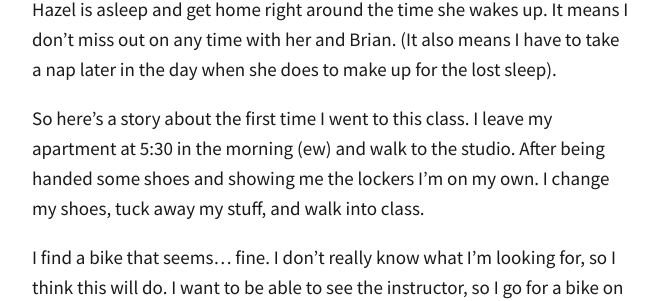
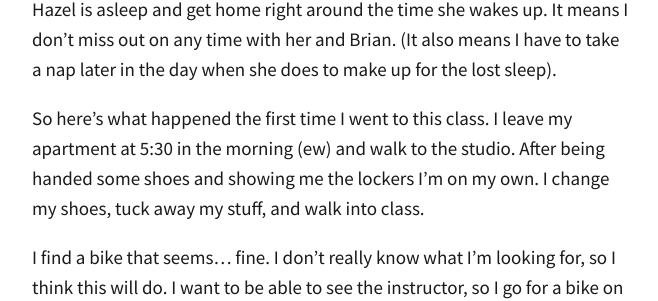
Before and after one commit to totiffany/totiffany.github.io, a Jekyll site: the page built from _posts/2018-08-09-An-Embarassing-Story-And-Trying-New-Things.md, in a window 1280 px wide and 900 px high, scrolled down 520 px. Shown: the part 154-455 px from the top of the window, without its empty margins (308-966 px from the left). Built offline with Jekyll 4.4.1, drawn with Linux system fonts in a browser that asks for light colours; our own code applies the rules of GitHub Pages for plain Markdown files; comment, search, counter and statistics services are not loaded.

Commit message:
Update 2018-08-09-An-Embarassing-Story-And-Trying-New-Things.md

```diff
--- a/_posts/2018-08-09-An-Embarassing-Story-And-Trying-New-Things.md
+++ b/_posts/2018-08-09-An-Embarassing-Story-And-Trying-New-Things.md
@@ -10,7 +10,7 @@ Over the past couple weeks I've been going to a spinning class. I've been wantin
 
 It's a 6am class, which we can all agree is an ungodly hour to be awake, let alone to be doing a workout. But I like that I can get it out of the way while Hazel is asleep and get home right around the time she wakes up. It means I don't miss out on any time with her and Brian. (It also means I have to take a nap later in the day when she does to make up for the lost sleep).
 
-So here's a story about the first time I went to this class. I leave my apartment at 5:30 in the morning (ew) and walk to the studio. After being handed some shoes and showing me the lockers I'm on my own. I change my shoes, tuck away my stuff, and walk into class.
+So here's what happened the first time I went to this class. I leave my apartment at 5:30 in the morning (ew) and walk to the studio. After being handed some shoes and showing me the lockers I'm on my own. I change my shoes, tuck away my stuff, and walk into class.
 
 I find a bike that seems... fine. I don't really know what I'm looking for, so I think this will do. I want to be able to see the instructor, so I go for a bike on the front row. I hop on and see the other girls spinning away to warm up, so I do the same.
 
```
